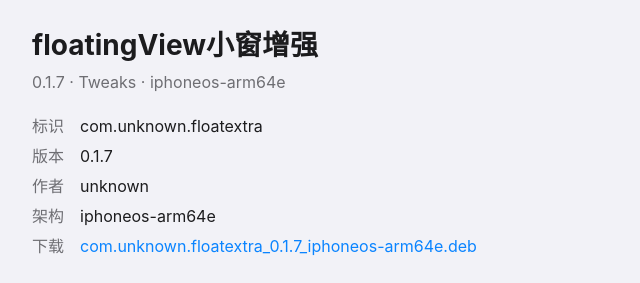
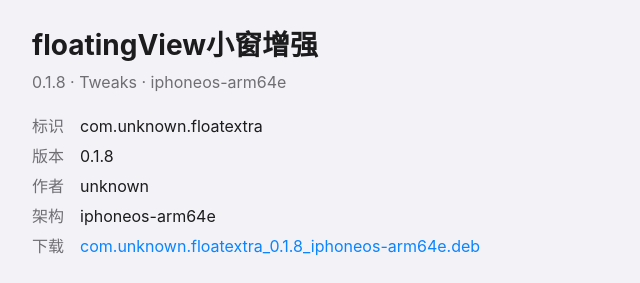
Before and after one commit to unknown0actor/repo, a plain HTML site: page depictions/com.unknown.floatextra.html in a window 1280 px wide. Shown: the top 283 px of the page, 288-928 px from the left. Drawn offline with Linux system fonts and the light colour scheme.

```diff
--- a/depictions/com.unknown.floatextra.html
+++ b/depictions/com.unknown.floatextra.html
@@ -3,7 +3,7 @@
 <head>
 <meta charset="utf-8">
 <meta name="viewport" content="width=device-width, initial-scale=1">
-<title>floatingView小窗增强 0.1.7</title>
+<title>floatingView小窗增强 0.1.8</title>
 <style>
 body{margin:0;background:#f2f2f7;color:#1c1c1e;font:16px/1.5 -apple-system,system-ui,"PingFang SC",sans-serif}
 main{max-width:640px;margin:0 auto;padding:24px 20px 48px}
@@ -23,13 +23,13 @@ a{color:#0a84ff;text-decoration:none}
 <body>
 <main>
 <h1>floatingView小窗增强</h1>
-<p class="sub">0.1.7 · Tweaks · iphoneos-arm64e</p>
+<p class="sub">0.1.8 · Tweaks · iphoneos-arm64e</p>
 <dl>
 <dt>标识</dt><dd>com.unknown.floatextra</dd>
-<dt>版本</dt><dd>0.1.7</dd>
+<dt>版本</dt><dd>0.1.8</dd>
 <dt>作者</dt><dd>unknown</dd>
 <dt>架构</dt><dd>iphoneos-arm64e</dd>
-<dt>下载</dt><dd><a href="../debs/com.unknown.floatextra_0.1.7_iphoneos-arm64e.deb">com.unknown.floatextra_0.1.7_iphoneos-arm64e.deb</a></dd>
+<dt>下载</dt><dd><a href="../debs/com.unknown.floatextra_0.1.8_iphoneos-arm64e.deb">com.unknown.floatextra_0.1.8_iphoneos-arm64e.deb</a></dd>
 </dl>
 <h2>描述</h2>
 <div class="desc">为 floatingView 的侧边小窗补充：1 / 1.5 / 2 / 2.5 倍四档尺寸、收进屏幕边缘的拉手、按所在侧判断的内外滑手势（内滑换边、外滑收起），以及截屏时自动隐藏拉手。<br>
```
Also changed, not shown: index.html (+7 -1 lines), 3 other files.
